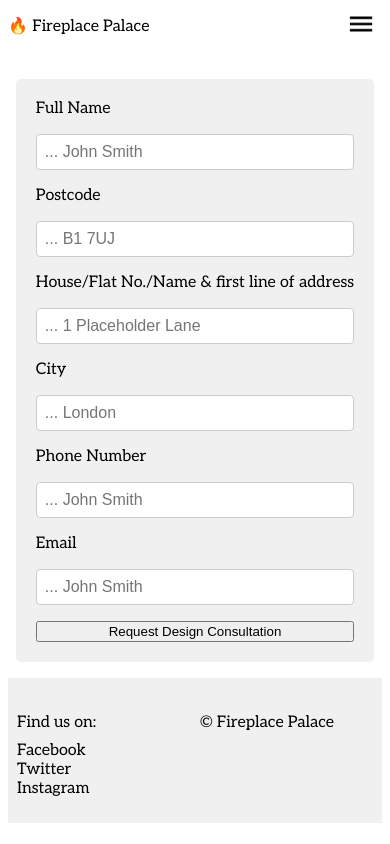
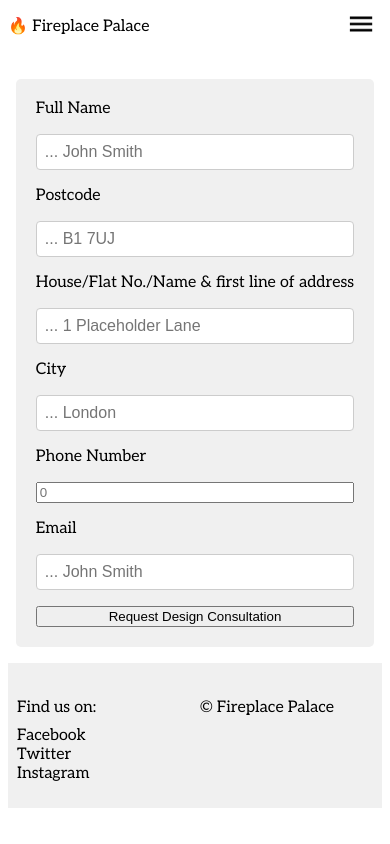
Before and after one commit to cbazzy/fireplace-fork, a Next.js app: page /booking in a window 390 px wide. Built offline with nearby package versions, Linux system fonts and the light colour scheme.

Commit message:
fix tool tip for phone number

```diff
--- a/src/form-folder/form.jsx
+++ b/src/form-folder/form.jsx
@@ -80,15 +80,18 @@ export default function Form() {
           <label>Phone Number</label>
           <input
             id="phone-number"
-            type="text"
-            placeholder="... John Smith"
+            type="tel"
+            placeholder="0"
             onChange={handleChange}
+            maxLength={11}
+            pattern="0[0-9]*"
+            title="Please enter a 11-digit phone number starting with 0"
           />
 
           <label>Email</label>
           <input
             id="email"
-            type="text"
+            type="email"
             placeholder="... John Smith"
             onChange={handleChange}
           />
```
